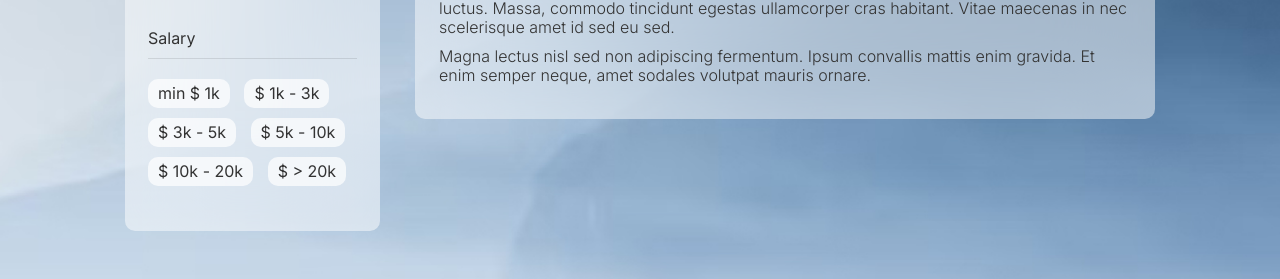
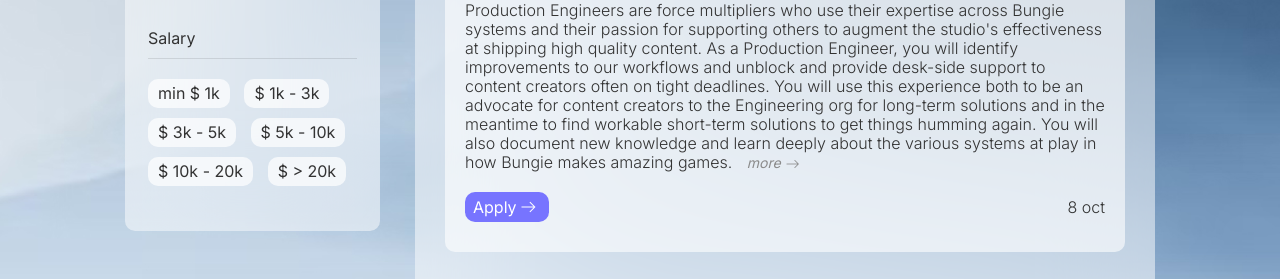
Before and after one commit to antonborod1n/indonesia, a website: page public/index.html in a window 1280 px wide. Shown: the part 1018-1297 px from the top of the page. Drawn offline with nearby package versions, Linux system fonts and the light colour scheme.

Commit message:
fix btn location index, vacancy

```diff
--- a/public/index.html
+++ b/public/index.html
@@ -441,7 +441,7 @@
       </div>
     </div>
   </footer>
-  <!-- <script src="js/data.js"></script> -->
+  <script src="js/data.js"></script>
   <script src="js/main.js"></script>
 </body>
 
```
